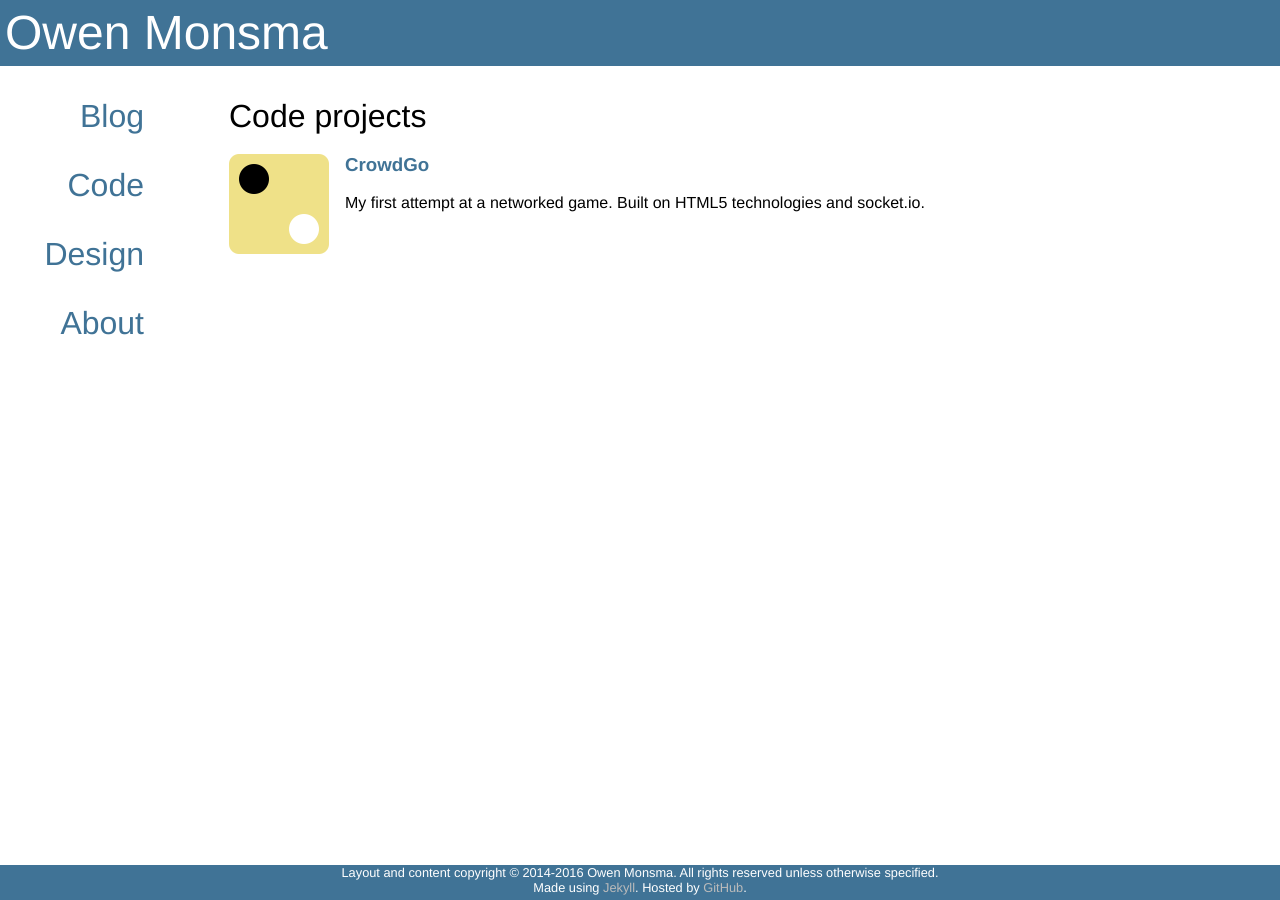
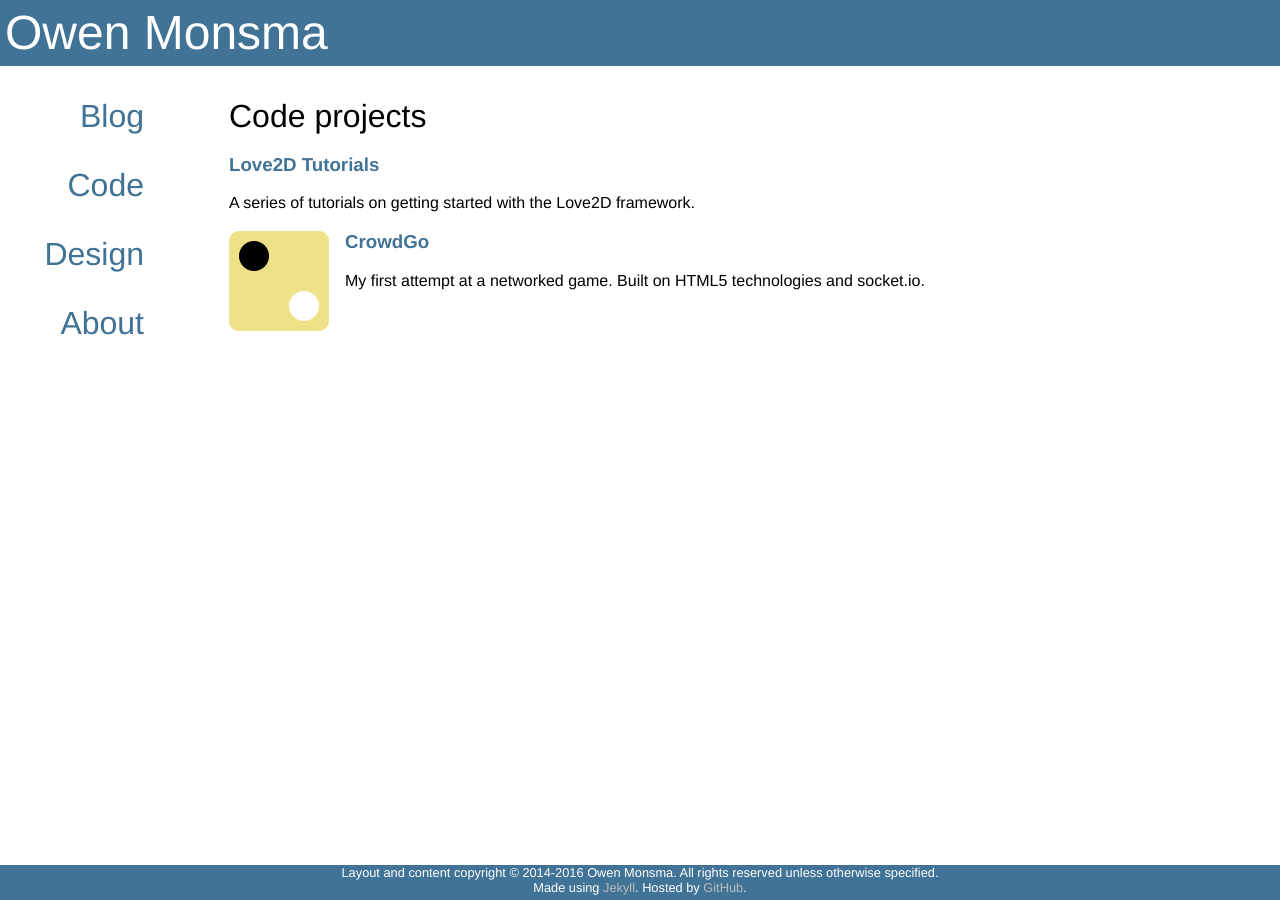
Before and after one commit to darkfire613/darkfire613.github.io, a Jekyll site: the page built from code/index.html, in a window 1280 px wide. Built offline with Jekyll 4.4.1, drawn with Linux system fonts in a browser that asks for light colours.

Commit message:
adding tutorials to code section

```diff
--- a/code/index.html
+++ b/code/index.html
@@ -5,6 +5,11 @@ header: Code projects
 ---
 <ul id="projects">
   <li class="projectsItem">
+    <a href = "{{ site.github.url }}/code/love-tutorials/"><h3>Love2D Tutorials</h3></a>
+    <span>A series of tutorials on getting started with the Love2D framework.</span>
+  </li>
+
+  <li class="projectsItem">
     <a href="https://salty-crag-7633.herokuapp.com/"><img src="{{ site.url }}/assets/go_icon.png" /></a>
     <a href="https://salty-crag-7633.herokuapp.com/"><h3>CrowdGo</h3></a>
     <span>My first attempt at a networked game. Built on HTML5 technologies and socket.io.</span>
--- /dev/null
+++ b/code/love-tutorials/index.html
@@ -0,0 +1,5 @@
+---
+layout: design
+title: Love2D tutorials
+---
+This page will have links to the love2D tutorials once i bother to add them all
```
